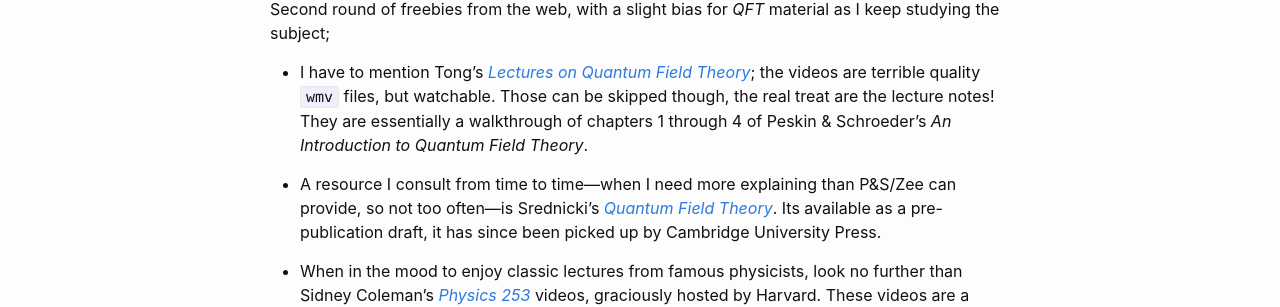
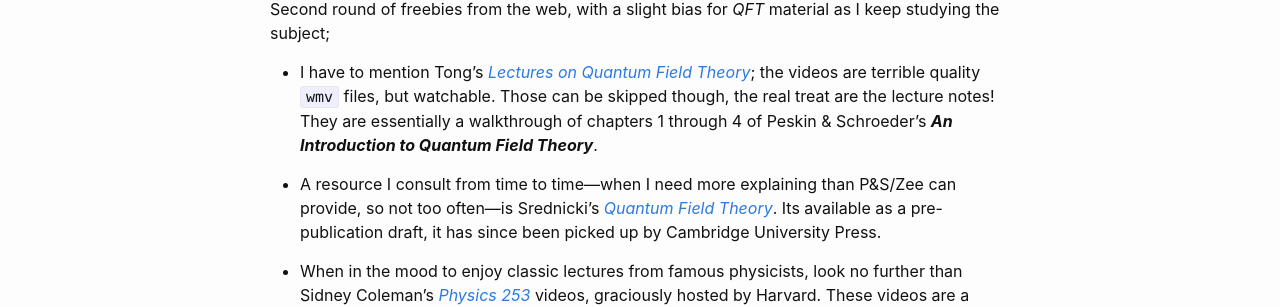
Before and after one commit to eguevaralopez/eguevaralopez.github.io, a Jekyll site: the page built from _posts/2016-04-25-from-the-web-vol2.markdown, in a window 1280 px wide. Shown: the part 209-516 px from the top of the page. Built offline with Jekyll 4.4.1, drawn with Linux system fonts in a browser that asks for light colours.

```diff
--- a/_posts/2016-04-25-from-the-web-vol2.markdown
+++ b/_posts/2016-04-25-from-the-web-vol2.markdown
@@ -8,7 +8,7 @@ tags: [math, physics, rug, msc]
 
 Second round of freebies from the web, with a slight bias for *QFT* material as I keep studying the subject;
 
-- I have to mention Tong's [*Lectures on Quantum Field Theory*](http://www.damtp.cam.ac.uk/user/tong/qft.html); the videos are terrible quality `wmv` files, but watchable. Those can be skipped though, the real treat are the lecture notes! They are essentially a walkthrough of chapters 1 through 4 of Peskin & Schroeder's *An Introduction to Quantum Field Theory*.
+- I have to mention Tong's [*Lectures on Quantum Field Theory*](http://www.damtp.cam.ac.uk/user/tong/qft.html); the videos are terrible quality `wmv` files, but watchable. Those can be skipped though, the real treat are the lecture notes! They are essentially a walkthrough of chapters 1 through 4 of Peskin & Schroeder's ***An Introduction to Quantum Field Theory***.
 
 - A resource I consult from time to time—when I need more explaining than P&S/Zee can provide, so not too often—is  Srednicki's [*Quantum Field Theory*](http://web.physics.ucsb.edu/~mark/qft.html). Its available as a pre-publication draft, it has since been picked up by Cambridge University Press.
 
```
